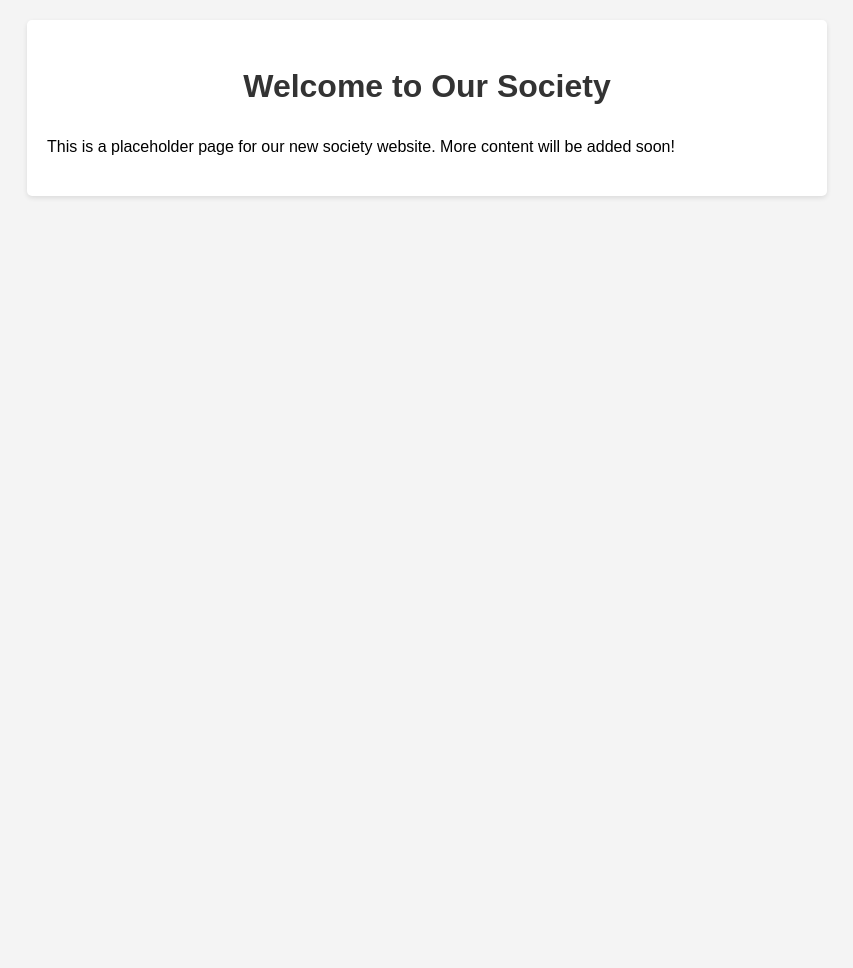
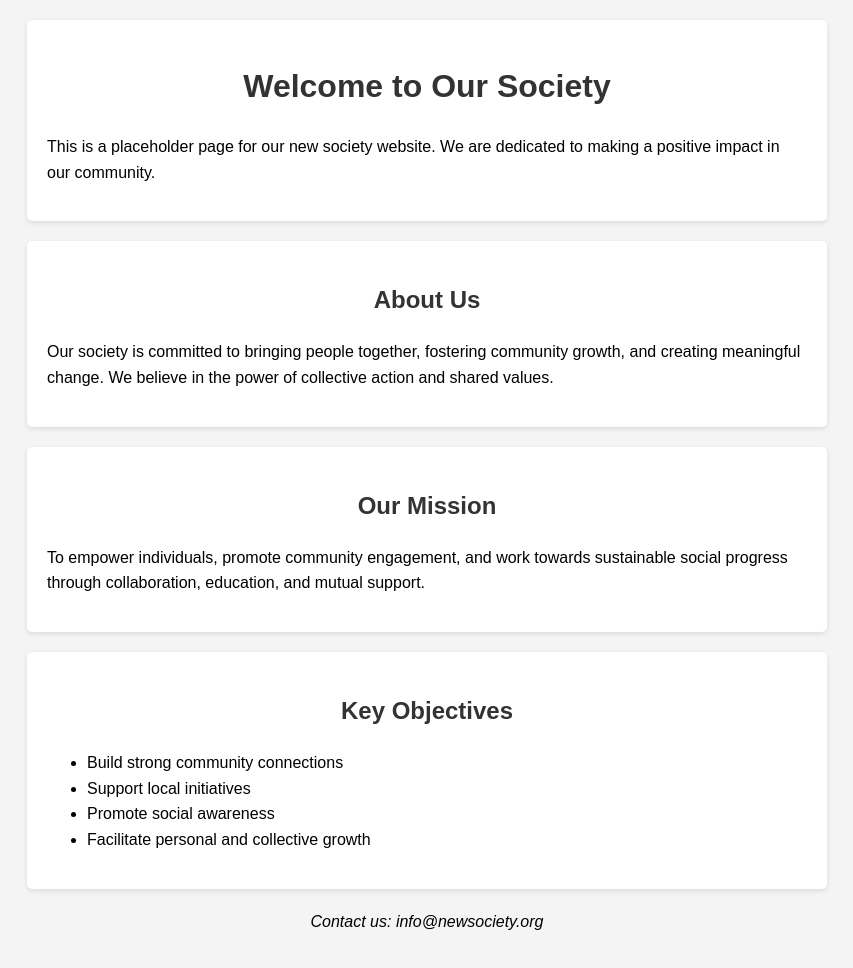
Before and after one commit to sylvastudio/new-society-test, a plain HTML site: page index.html in a window 1280 px wide. Shown: the whole page, without its empty margins (213-1066 px from the left). Before the commit the page ends 800 px from the top, so only its background shows below. Drawn offline with Linux system fonts and the light colour scheme.

Commit message:
Add more detailed content to homepage

```diff
--- a/index.html
+++ b/index.html
@@ -12,7 +12,7 @@
             padding: 20px;
             background-color: #f4f4f4;
         }
-        h1 {
+        h1, h2 {
             color: #333;
             text-align: center;
         }
@@ -21,13 +21,42 @@
             padding: 20px;
             border-radius: 5px;
             box-shadow: 0 2px 5px rgba(0,0,0,0.1);
+            margin-bottom: 20px;
+        }
+        .contact {
+            text-align: center;
+            font-style: italic;
         }
     </style>
 </head>
 <body>
     <div class="content">
         <h1>Welcome to Our Society</h1>
-        <p>This is a placeholder page for our new society website. More content will be added soon!</p>
+        <p>This is a placeholder page for our new society website. We are dedicated to making a positive impact in our community.</p>
+    </div>
+
+    <div class="content">
+        <h2>About Us</h2>
+        <p>Our society is committed to bringing people together, fostering community growth, and creating meaningful change. We believe in the power of collective action and shared values.</p>
+    </div>
+
+    <div class="content">
+        <h2>Our Mission</h2>
+        <p>To empower individuals, promote community engagement, and work towards sustainable social progress through collaboration, education, and mutual support.</p>
+    </div>
+
+    <div class="content">
+        <h2>Key Objectives</h2>
+        <ul>
+            <li>Build strong community connections</li>
+            <li>Support local initiatives</li>
+            <li>Promote social awareness</li>
+            <li>Facilitate personal and collective growth</li>
+        </ul>
+    </div>
+
+    <div class="contact">
+        <p>Contact us: info@newsociety.org</p>
     </div>
 </body>
 </html>
```
